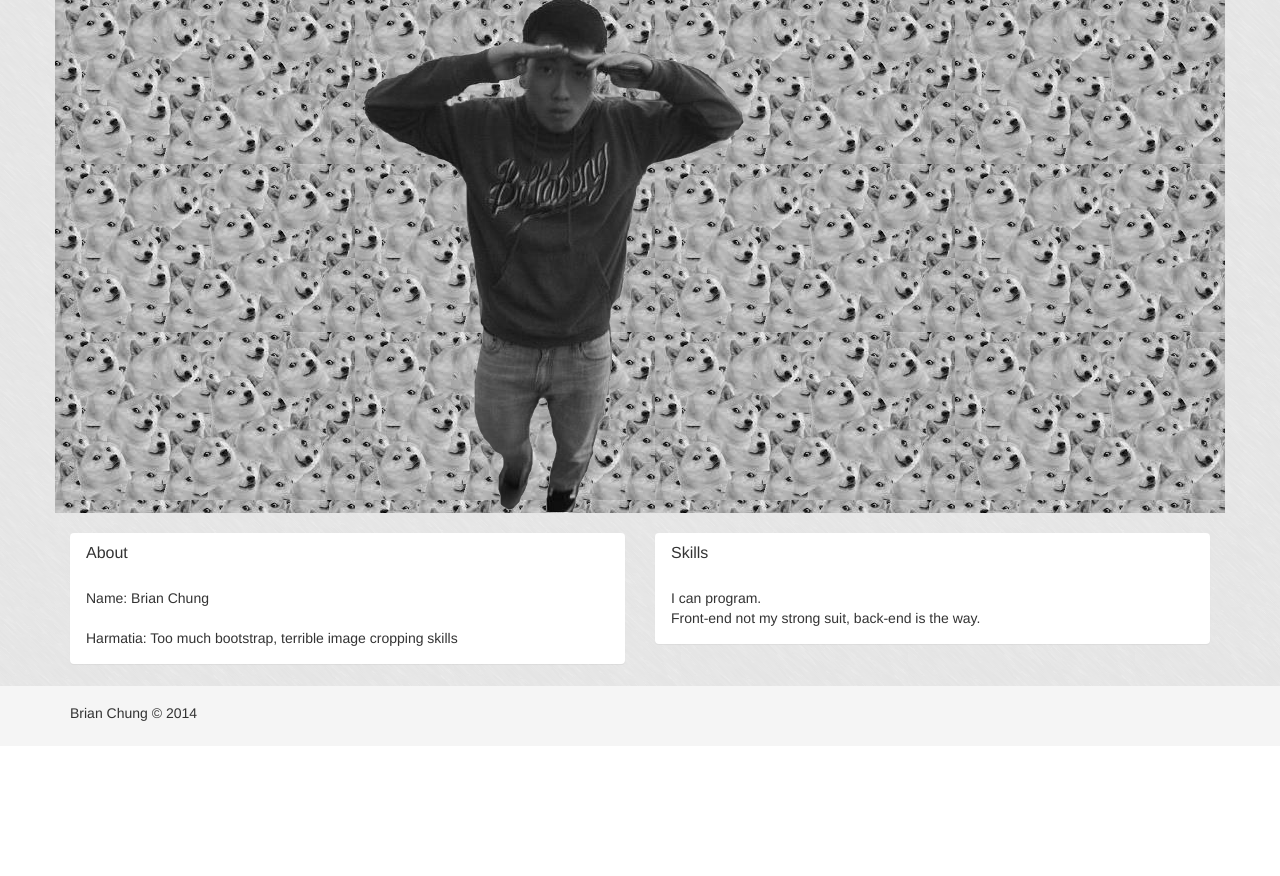
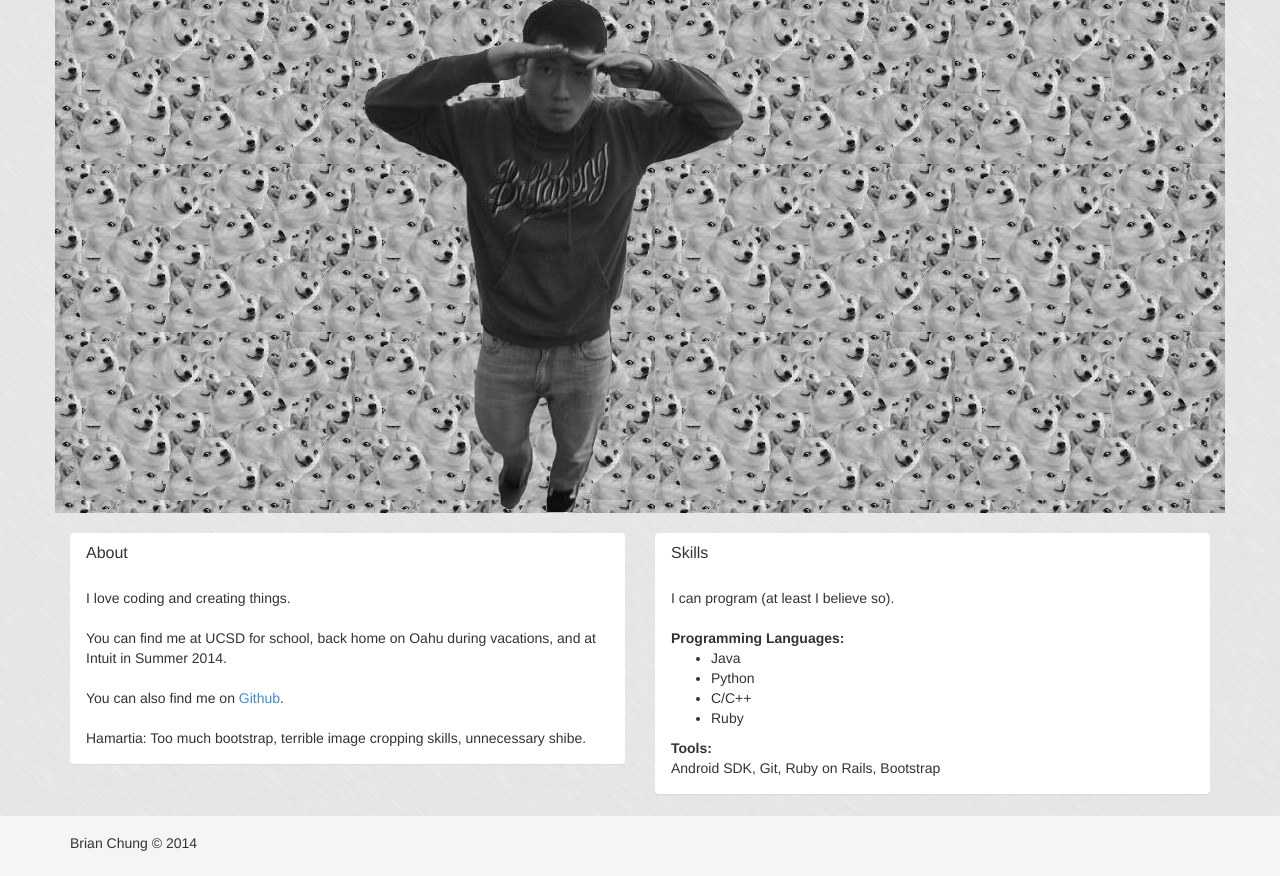
Before and after one commit to brianchung808/brianchung808.github.io, a plain HTML site: page index.html in a window 1280 px wide. Shown: the part 74-950 px from the top of the page. Before the commit the page ends 820 px from the top, so only its background shows below. Drawn offline with Linux system fonts and the light colour scheme.

Commit message:
Add descriptions

```diff
--- a/index.html
+++ b/index.html
@@ -76,13 +76,10 @@
               <h3 class="panel-title">About</h3>
             </div>
             <div class="panel-body">
-              Name: Brian Chung <br>
-                <!--
-                <a href="www.github.com/brianchung808"><img class="logo-large desaturate" src="resources/images/github.png"/> </a>
-                <a href="https://www.linkedin.com/in/bchung1" target="_blank"><img class="logo-large desaturate" src="resources/images/linkedin.png"/></a>
-              -->
-              <br>
-              Harmatia: Too much bootstrap, terrible image cropping skills
+              I love coding and creating things. <br><br>
+              You can find me at UCSD for school, back home on Oahu during vacations, and at Intuit in Summer 2014.<br><br>
+              You can also find me on <a href="www.github.com/brianchung808">Github</a>.<br><br>
+              Hamartia: Too much bootstrap, terrible image cropping skills, unnecessary shibe.
 
             </div>
           </div>
@@ -93,12 +90,25 @@
             <div class="panel-heading">
               <h3 class="panel-title">Skills</h3>
             </div>
+
             <div class="panel-body">
-              I can program. <br>
-              Front-end not my strong suit, back-end is the way.
-            </div>
-          </div>
+              I can program (at least I believe so). <br><br>
+              <strong>Programming Languages:</strong><br>
+
+              <ul>
+                <li>Java</li>
+                <li>Python</li>
+                <li>C/C++</li>
+                <li>Ruby</li>
+              </ul>
+
+              <strong>Tools:</strong><br>
+              Android SDK, Git, Ruby on Rails, Bootstrap
+            </div> <!-- end panel-body -->
+          </div> <!-- end panel -->
         </div>
+
+
 
       </div> <!-- end row -->
       <div class="row">
```
